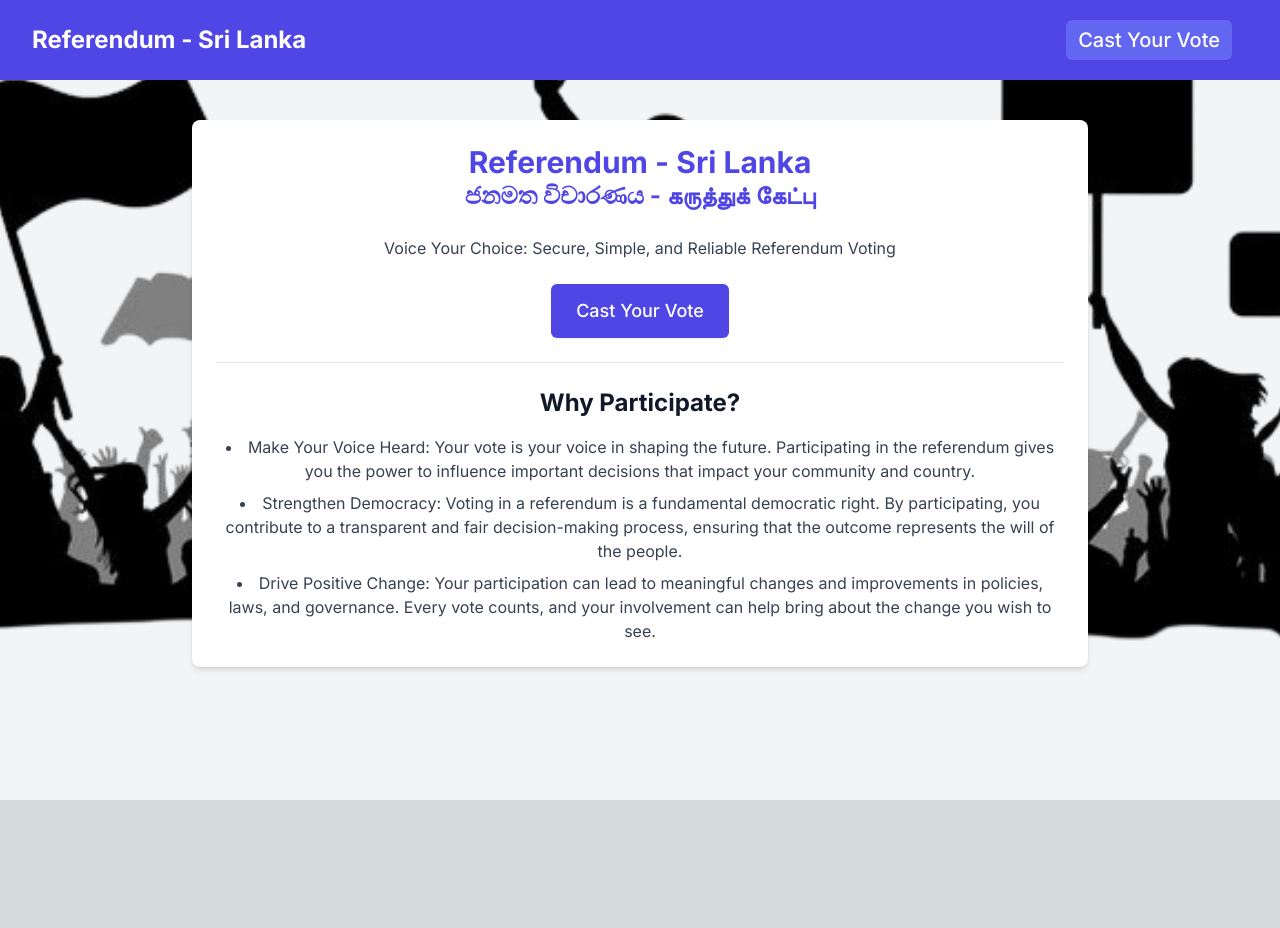
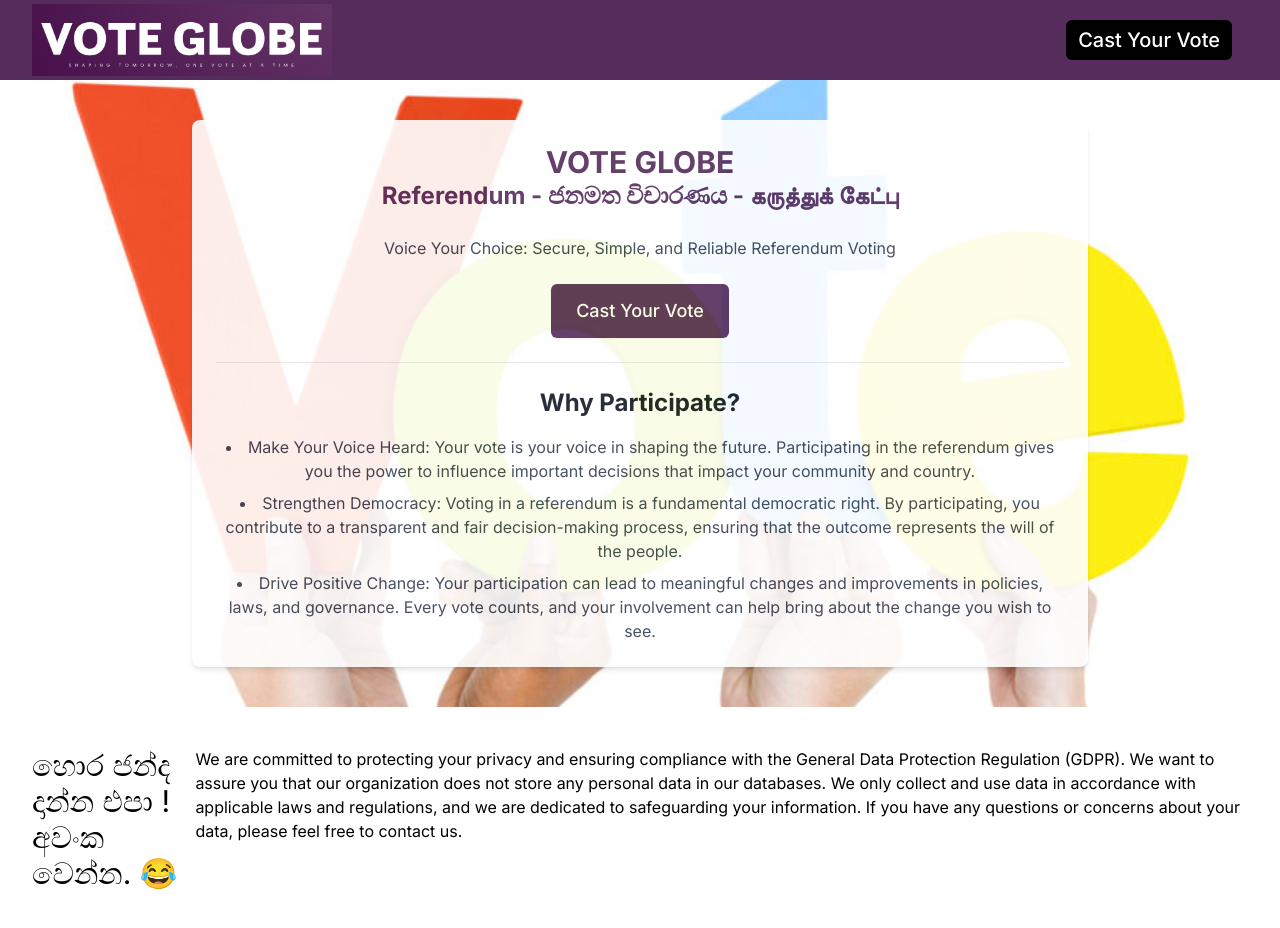
Before and after one commit to sameerabit/election-survey-app, a Next.js app: page / in a window 1280 px wide. Shown: the top 928 px of the page. Before the commit the page ends 800 px from the top, so only its background shows below. Built offline with nearby package versions, Linux system fonts and the light colour scheme.

Commit message:
minor changes

```diff
--- a/next.config.mjs
+++ b/next.config.mjs
@@ -1,7 +1,7 @@
 /** @type {import('next').NextConfig} */
 const nextConfig = {
     images: {
-        domains: ['localhost','37.27.184.93','voteglobe.com'],
+        domains: ['localhost','37.27.184.93','voteglobe.com','localhost:3000'],
       }
 };
 
--- a/src/app/admin/candidates/page.tsx
+++ b/src/app/admin/candidates/page.tsx
@@ -87,7 +87,7 @@ const Candidates: React.FC = () => {
 
       <main className="flex items-center justify-center py-20">
         <div className="w-full max-w-4xl p-8 space-y-8 bg-white rounded-lg shadow-md">
-          <h1 className="text-4xl font-bold text-center text-indigo-600">
+          <h1 className="text-4xl font-bold text-center text-custom-purple">
             Candidates
           </h1>
           <div className="container mx-auto">
--- a/src/app/admin/elections/page.tsx
+++ b/src/app/admin/elections/page.tsx
@@ -86,7 +86,7 @@ const Elections: React.FC = () => {
 
       <main className="flex items-center justify-center py-20">
         <div className="w-full max-w-4xl p-8 space-y-8 bg-white rounded-lg shadow-md">
-          <h1 className="text-4xl font-bold text-center text-indigo-600">
+          <h1 className="text-4xl font-bold text-center text-custom-purple">
             Elections
           </h1>
           <div>
--- a/src/app/admin/page.tsx
+++ b/src/app/admin/page.tsx
@@ -19,7 +19,7 @@ const Admin: React.FC = () => {
 
       <main className="flex items-center justify-center py-20">
         <div className="w-full max-w-4xl p-8 space-y-8 bg-white rounded-lg shadow-md">
-          <h1 className="text-4xl font-bold text-center text-indigo-600">
+          <h1 className="text-4xl font-bold text-center text-custom-purple">
             Admin Dashboard
           </h1>
           <p className="text-lg text-center text-gray-700">
@@ -30,7 +30,7 @@ const Admin: React.FC = () => {
           <div className="flex justify-center space-x-4">
             <Link
               href="/admin/elections"
-              className="px-8 py-3 text-lg font-medium text-white bg-indigo-600 border border-transparent rounded-md shadow-sm hover:bg-indigo-700 focus:outline-none focus:ring-2 focus:ring-offset-2 focus:ring-indigo-500"
+              className="px-8 py-3 text-lg font-medium text-white bg-custom-purple border border-transparent rounded-md shadow-sm hover:bg-indigo-700 focus:outline-none focus:ring-2 focus:ring-offset-2 focus:ring-indigo-500"
             >
               View Elections
             </Link>
--- a/src/app/admin/voters/page.tsx
+++ b/src/app/admin/voters/page.tsx
@@ -18,7 +18,7 @@ const Voters: React.FC = () => {
 
       <main className="flex items-center justify-center py-20">
         <div className="w-full max-w-4xl p-8 space-y-8 bg-white rounded-lg shadow-md">
-          <h1 className="text-4xl font-bold text-center text-indigo-600">
+          <h1 className="text-4xl font-bold text-center text-custom-purple">
             Voters
           </h1>
           <p className="text-lg text-center text-gray-700">
--- a/src/app/components/Navbar.tsx
+++ b/src/app/components/Navbar.tsx
@@ -3,6 +3,7 @@
 import { useState } from "react";
 import Link from "next/link";
 import { useAuth } from "../context/AuthContext";
+import Image from "next/image";
 
 const Navbar: React.FC = () => {
   const [menuOpen, setMenuOpen] = useState(false);
@@ -13,7 +14,7 @@ const Navbar: React.FC = () => {
   };
 
   return (
-    <nav className="bg-indigo-600">
+    <nav className="bg-custom-purple">
       <div className="max-w-7xl py-2 mx-auto px-4 sm:px-6 lg:px-8">
         <div className="flex items-center justify-between h-16">
           <div className="flex items-center">
@@ -21,14 +22,20 @@ const Navbar: React.FC = () => {
               href="/"
               className="text-white text-xs sm:text-sm md:text-base lg:text-2xl font-bold"
             >
-              Referendum - Sri Lanka
+              <Image
+                src="/logo.png"
+                width={300}
+                height={100}
+                alt={"Vote Globe"}
+                className="mr-2"
+              />
             </Link>
           </div>
           <div className="flex items-center space-x-4 mx-2">
             <div className="hidden sm:block">
               <Link
                 href="/survey"
-                className="px-3 py-2 m-2  text-xs sm:text-sm md:text-base lg:text-xl font-medium text-white bg-indigo-500 rounded-md hover:bg-indigo-700"
+                className="px-3 py-2 m-2  text-xs sm:text-sm md:text-base lg:text-xl font-medium text-white bg-black rounded-md hover:bg-black"
               >
                 Cast Your Vote
               </Link>
@@ -83,7 +90,7 @@ const Navbar: React.FC = () => {
           <div className="sm:hidden">
             <Link
               href="/survey"
-              className="block px-3 py-2 text-base font-medium text-center text-white bg-indigo-500 rounded-md hover:bg-indigo-700"
+              className="block px-3 py-2 text-base font-medium text-center text-white bg-black rounded-md hover:bg-black"
             >
               Cast Your Vote
             </Link>
--- a/src/app/components/RegisterRecaptcha.tsx
+++ b/src/app/components/RegisterRecaptcha.tsx
@@ -52,7 +52,7 @@ const RegisterRecaptcha: React.FC<
       type="submit"
       disabled={disableSubmit}
       onClick={handleButtonClick}
-      className="flex justify-center w-full px-4 py-2 text-sm font-medium text-white bg-indigo-600 border border-transparent rounded-md shadow-sm hover:bg-indigo-700 focus:outline-none focus:ring-2 focus:ring-offset-2 focus:ring-indigo-500"
+      className="flex justify-center w-full px-4 py-2 text-sm font-medium text-white bg-custom-purple border border-transparent rounded-md shadow-sm hover:bg-indigo-700 focus:outline-none focus:ring-2 focus:ring-offset-2 focus:ring-indigo-500"
     >
       Register
     </button>
--- a/src/app/login/page.tsx
+++ b/src/app/login/page.tsx
@@ -133,7 +133,7 @@ const Login: React.FC = () => {
                   id="remember_me"
                   name="remember_me"
                   type="checkbox"
-                  className="w-4 h-4 text-indigo-600 border-gray-300 rounded focus:ring-indigo-500"
+                  className="w-4 h-4 text-custom-purple border-gray-300 rounded focus:ring-indigo-500"
                 />
                 <label
                   htmlFor="remember_me"
@@ -145,7 +145,7 @@ const Login: React.FC = () => {
               <div className="text-sm">
                 <a
                   href="#"
-                  className="font-medium text-indigo-600 hover:text-indigo-500"
+                  className="font-medium text-custom-purple hover:text-indigo-500"
                 >
                   Forgot your password?
                 </a>
@@ -155,7 +155,7 @@ const Login: React.FC = () => {
             <div>
               <button
                 disabled={loading}
-                className={`flex justify-center w-full px-4 py-2 text-sm font-medium text-white bg-indigo-600 border border-transparent rounded-md shadow-sm hover:bg-indigo-700 focus:outline-none focus:ring-2 focus:ring-offset-2 focus:ring-indigo-500 ${
+                className={`flex justify-center w-full px-4 py-2 text-sm font-medium text-white bg-custom-purple border border-transparent rounded-md shadow-sm hover:bg-indigo-700 focus:outline-none focus:ring-2 focus:ring-offset-2 focus:ring-indigo-500 ${
                   loading &&
                   "opacity-50 cursor-not-allowed"
                 }`}
--- a/src/app/page.tsx
+++ b/src/app/page.tsx
@@ -9,11 +9,11 @@ const Home: React.FC = () => {
     <div
       className="min-h-screen bg-gray-100 bg-cover bg-center"
       style={{
-        backgroundImage: "url('/bg/bg.png')",
+        backgroundImage: "url('/bg/vote.jpg')",
       }}
     >
       <Head>
-        <title>Referendum - Sri Lanka</title>
+        <title>Vote Globe</title>
         <meta
           name="description"
           content="Participate in the referendums for Sri Lanka."
@@ -24,12 +24,13 @@ const Home: React.FC = () => {
       <Navbar />
 
       <main className="flex items-center justify-center py-10 px-4 sm:px-6 lg:px-8">
-        <div className="w-full max-w-4xl p-6 bg-white rounded-lg shadow-md">
-          <h1 className="text-xl sm:text-2xl md:text-3xl text-center font-bold text-indigo-600">
-            Referendum - Sri Lanka
+        <div className="w-full max-w-4xl p-6 bg-white opacity-90 rounded-lg shadow-md">
+          <h1 className="text-xl sm:text-2xl md:text-3xl text-center font-bold text-custom-purple">
+            VOTE GLOBE
           </h1>
-          <h2 className="text-lg sm:text-xl md:text-2xl font-bold text-center text-indigo-600">
-            ජනමත විචාරණය - கருத்துக் கேட்பு
+          <h2 className="text-lg sm:text-xl md:text-2xl font-bold text-center text-custom-purple">
+            Referendum - ජනමත විචාරණය - கருத்துக்
+            கேட்பு
           </h2>
           <p className="text-center text-gray-700 my-4 sm:my-6">
             Voice Your Choice: Secure, Simple, and
@@ -38,7 +39,7 @@ const Home: React.FC = () => {
           <div className="flex flex-col sm:flex-row justify-center space-y-4 sm:space-y-0 sm:space-x-6 my-6">
             <Link
               href="/survey"
-              className="px-6 py-3 text-sm sm:text-base md:text-lg font-medium text-white bg-indigo-600 border border-transparent rounded-md shadow-sm hover:bg-indigo-700 focus:outline-none focus:ring-2 focus:ring-offset-2 focus:ring-indigo-500 text-center"
+              className="px-6 py-3 text-sm sm:text-base md:text-lg font-medium text-white bg-custom-purple border border-transparent rounded-md shadow-sm hover:bg-indigo-700 focus:outline-none focus:ring-2 focus:ring-offset-2 focus:ring-indigo-500 text-center"
             >
               Cast Your Vote
             </Link>
@@ -86,6 +87,25 @@ const Home: React.FC = () => {
           </div>
         </div>
       </main>
+      <div className="flex bg-white justify-center py-10 px-4 sm:px-6 lg:px-8">
+        <h3 className="text-3xl">
+          හොර ජන්ද දාන්න එපා ! අවංක වෙන්න. 😂
+        </h3>
+        <p>
+          We are committed to protecting your
+          privacy and ensuring compliance with the
+          General Data Protection Regulation
+          (GDPR). We want to assure you that our
+          organization does not store any personal
+          data in our databases. We only collect
+          and use data in accordance with
+          applicable laws and regulations, and we
+          are dedicated to safeguarding your
+          information. If you have any questions
+          or concerns about your data, please feel
+          free to contact us.
+        </p>
+      </div>
     </div>
   );
 };
--- a/src/app/register/page.tsx
+++ b/src/app/register/page.tsx
@@ -208,7 +208,7 @@ const Register: React.FC = () => {
                 type="checkbox"
                 checked={formData.agree_terms}
                 onChange={handleChange}
-                className="w-4 h-4 text-indigo-600 border-gray-300 rounded focus:ring-indigo-500"
+                className="w-4 h-4 text-custom-purple border-gray-300 rounded focus:ring-indigo-500"
               />
               <label
                 htmlFor="agree_terms"
--- a/tailwind.config.ts
+++ b/tailwind.config.ts
@@ -14,6 +14,15 @@ const config: Config = {
         "gradient-conic":
           "conic-gradient(from 180deg at 50% 50%, var(--tw-gradient-stops))",
       },
+
+      colors: {
+        "custom-purple": "#552C5B",
+      },
+      opacity: {
+        "10": "0.1",
+        "90": "0.9",
+        // Add other custom values as needed
+      },
     },
   },
   plugins: [],
```
Also changed, not shown: public/bg/vote.jpg (added), public/logo.png (added).
